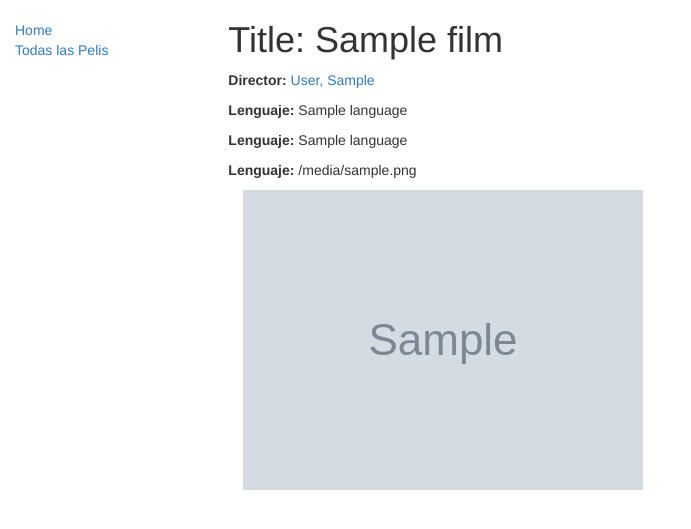
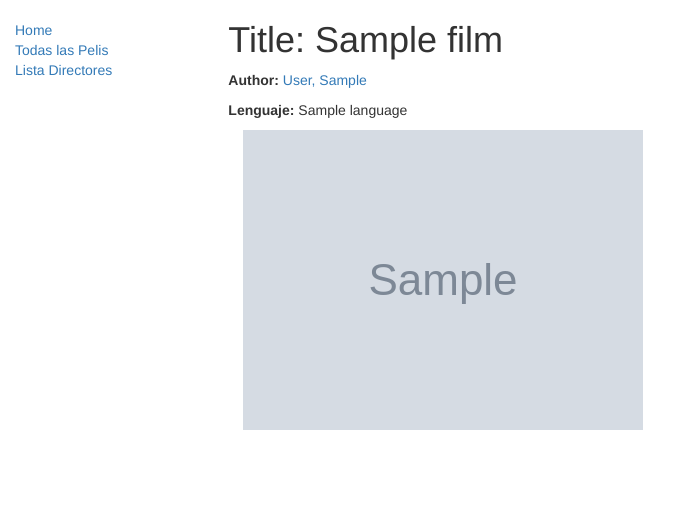
Before and after one commit to elespejodetarkovsky/filmspatia, a Django app: page /catalogo/film/1 in a window 1280 px wide. Shown: the top 529 px of the page, without its empty margins (0-691 px from the left). Run offline with Django 3.2, Linux system fonts and the light colour scheme; tables that the repository leaves empty hold one stand-in row (values such as "Sample post"); grey boxes marked "Sample" are stand-in pictures; some libraries are stand-ins or nearby versions.

Commit message:
Empezar con el registro

```diff
--- a/catalogo/models.py
+++ b/catalogo/models.py
@@ -39,9 +39,6 @@ class Film(models.Model):
 
     cartel_img = models.ImageField(upload_to="ImgFilm")
 
-    linkImg = models.URLField(null= True, blank = True)
-
-    print(cartel_img, "  ", linkImg)
 
     def __str__(self):
         """
@@ -101,11 +98,11 @@ class Persona(models.Model):
     last_name = models.CharField(max_length=100)
     date_of_birth = models.DateField(null=True, blank=True)
 
-    def get_absolute_url(self):
-        """
-        Retorna la url para acceder a una instancia particular de un autor.
-        """
-        return reverse('author-detail', args=[str(self.id)])
+#     def get_absolute_url(self):
+#         """
+#         Retorna la url para acceder a una instancia particular de un autor.
+#         """
+#         return reverse('persona-detail', args=[str(self.id)])
 
 
     def __str__(self):
@@ -121,6 +118,12 @@ class Director(Persona):
     """
     date_of_death = models.DateField('Año muerte', null=True, blank=True)
     image = models.ImageField(upload_to="ImgDirectores")
+
+    def get_absolute_url(self):
+        """
+        Retorna la url para acceder a una instancia particular de un autor.
+        """
+        return reverse('director-detail', args=[str(self.id)])
 
 class Usuario(Persona):
     """
--- a/catalogo/templates/base.html
+++ b/catalogo/templates/base.html
@@ -24,6 +24,7 @@
       <ul class="sidebar-nav">
           <li><a href="{% url 'index' %}">Home</a></li>
           <li><a href="{% url 'films' %}">Todas las Pelis</a></li>
+          <li><a href="{% url 'directores' %}">Lista Directores</a></li>
       </ul>
      {% endblock %}
       </div>
--- a/catalogo/templates/catalogo/director_list.html
+++ b/catalogo/templates/catalogo/director_list.html
@@ -8,7 +8,8 @@
 
       {% for director in director_list %}
       <li>
-        <a href="{{ film.get_absolute_url }}">{{ director.first_name }}</a> ({{director.last_name}})
+     	{{ director.get_absolute_url }}
+        <a href="{{ director.get_absolute_url }}">{{ director.first_name }}</a> ({{director.last_name}})
       </li>
       {% endfor %}
 
--- a/catalogo/templates/catalogo/film_detail.html
+++ b/catalogo/templates/catalogo/film_detail.html
@@ -1,26 +1,14 @@
 {% extends "base.html" %}
 
 {% block content %}
+{% load static %}
   <h1>Title: {{ film.title }}</h1>
 
-  <p><strong>Director:</strong> <a href="">{{ film.director }}</a></p> <!-- author detail link not yet defined -->
+  <p><strong>Author:</strong> <a href="{% url 'director-detail' film.director.pk %}">{{ film.director }}</a></p>
   <p><strong>Lenguaje:</strong> {{ film.lengua }}</p>
-  <p><strong>Lenguaje:</strong> {{ film.lengua }}</p>
-  <p><strong>Lenguaje:</strong> {{ film.cartel_img.url }}</p>
             <div class="col-lg-3 col-md-4 offset-lg-1">
-                <img class="img-fluid" src="{{film.cartel_img.url}}" alt="">
+                <img src="{% static film.cartel_img.url %}" alt="My image">
             </div>
   <p><strong>Genero:</strong> {% for genero in film.genero.all %} {{ genero }}{% if not forloop.last %}, {% endif %}{% endfor %}</p>
 
-<!--   <div style="margin-left:20px;margin-top:20px"> -->
-<!--     <h4>Copies</h4> -->
-
-<!--     {% for copy in book.bookinstance_set.all %} -->
-<!--     <hr> -->
-<!--     <p class="{% if copy.status == 'a' %}text-success{% elif copy.status == 'm' %}text-danger{% else %}text-warning{% endif %}">{{ copy.get_status_display }}</p> -->
-<!--     {% if copy.status != 'a' %}<p><strong>Due to be returned:</strong> {{copy.due_back}}</p>{% endif %} -->
-<!--     <p><strong>Imprint:</strong> {{copy.imprint}}</p> -->
-<!--     <p class="text-muted"><strong>Id:</strong> {{copy.id}}</p> -->
-<!--     {% endfor %} -->
-<!--   </div> -->
 {% endblock %}
--- a/catalogo/urls.py
+++ b/catalogo/urls.py
@@ -9,9 +9,14 @@ from . import views
 
 
 urlpatterns = [
+#     url('', views.index, name='index'),
+#     url('films/', views.FilmListView.as_view(), name='films'),
+#     url('film/(<int:pk>)', views.FilmDetailView.as_view(), name='film-detail'),
+#     url('directores/', views.DirectorListView.as_view(), name='directores'),
+#     url('^director/(<int:pk>)', views.DirectorListView.as_view(), name='persona-detail'),
     url(r'^$', views.index, name='index'),
     url(r'^films/$', views.FilmListView.as_view(), name='films'),
     url(r'^film/(?P<pk>\d+)$', views.FilmDetailView.as_view(), name='film-detail'),
-#     url(r'^directores/$', views.DirectoresListView.as_view(), name='directores'),
-#     url(r'^film/(?P<pk>\d+)$', views.FilmDetailView.as_view(), name='directores-detail'),
+    url(r'^directores/$', views.DirectorListView.as_view(), name='directores'),
+    url(r'^director/(?P<pk>\d+)$', views.DirectorDetailView.as_view(), name='director-detail'),
 ]
--- a/catalogo/views.py
+++ b/catalogo/views.py
@@ -26,13 +26,17 @@ def index(request):
 from django.views import generic
 
 class FilmListView(generic.ListView):
+    print("Hola Lista director")
     model = Film
 
 class FilmDetailView(generic.DetailView):
     model = Film
 
-# class DirectoresListView(generic.ListView):
-#     model = Director
-#
-# class DirectoresDetail(generic.detail):
-#     model = Director
+class DirectorListView(generic.ListView):
+    model = Director
+    print("Hola Lista director")
+
+class DirectorDetailView(generic.DetailView):
+    model = Director
+
+    print("Hola detalle director")
--- a/filmspatia/settings.py
+++ b/filmspatia/settings.py
@@ -121,7 +121,5 @@ USE_TZ = True
 # https://docs.djangoproject.com/en/2.2/howto/static-files/
 
 STATIC_URL = '/static/'
-MEDIA_URL = '/media/'
-print("media_url:", MEDIA_URL)
-MEDIA_ROOT = os.path.join(BASE_DIR, "media")
-print("media:", MEDIA_ROOT)
+MEDIA_URL = '/catalogo/media/'
+MEDIA_ROOT = os.path.join(BASE_DIR, "catalogo/static/catalogo/media")
```
Also changed, not shown: catalogo/templates/catalogo/director_detail.html (+12 -3 lines), catalogo/migrations/0008_remove_film_linkimg.py (added), catalogo/static/catalogo/css/styles.css (renamed from catalogo/static/css/styles.css), catalogo/static/catalogo/media/ImgDirectores/Andrei_Tarkovsky.jpg (added), catalogo/static/catalogo/media/ImgDirectores/barcelona.png (added), catalogo/static/catalogo/media/ImgFilm/zerkalo.jpg (added), 1 other file.
